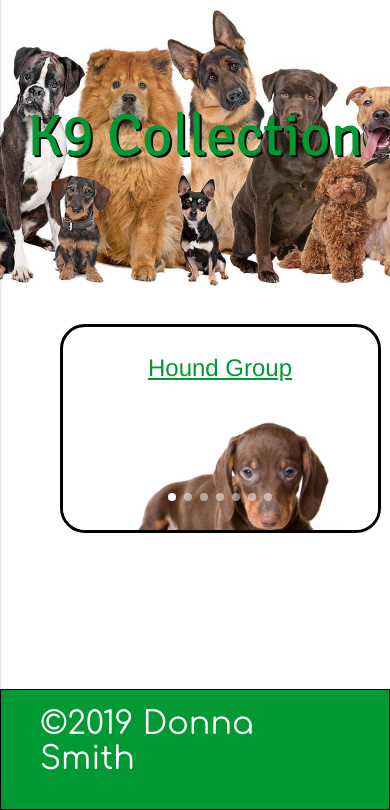
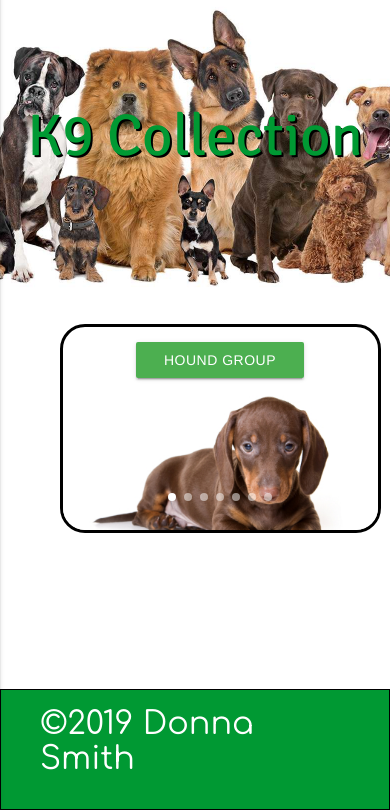
Before and after one commit to skies09/dog-database-ds, a Flask app: page / in a window 390 px wide. Shown: the part 57-867 px from the top of the page. Run offline with Flask 2, Linux system fonts and the light colour scheme; some libraries are stand-ins or nearby versions.

Commit message:
adding styles and updating responsiveness

```diff
--- a/static/css/style.css
+++ b/static/css/style.css
@@ -63,6 +63,10 @@ h2
     margin: 25px;
 }
 
+.carousel a{
+    margin-top:15px;
+}
+
 /*group pages*/
 
 
@@ -91,6 +95,7 @@ form{
 
 form a{
     margin:10px;
+    text-align: center;
 }
 
 /*footer*/
--- a/static/js/javascript.js
+++ b/static/js/javascript.js
@@ -4,8 +4,8 @@ $(".button-collapse").sideNav();
 
   $('.carousel.carousel-slider').carousel({
     fullWidth: true,
-    indicators: true
+    indicators: true,
+
   });
 
-
 });
--- a/templates/base.html
+++ b/templates/base.html
@@ -38,11 +38,14 @@
 
 
     <!--intoduction-->
+
     <article class='container introduction-container'>
-        <div class='row'>
-            <div class='col-xs-12'>
-                <div class='header-wrapper'>
-                    <h1><strong>K9 Collection</strong></h1>
+        <div class='wrapper'>
+            <div class='row'>
+                <div class='col-xs-12'>
+                    <div class='header-wrapper'>
+                        <h1><strong>K9 Collection</strong></h1>
+                    </div>
                 </div>
             </div>
         </div>
--- a/templates/dogs.html
+++ b/templates/dogs.html
@@ -1,54 +1,34 @@
 {% extends 'base.html' %} {% block content %}
 
-
+<div class='carousel-wrapper'>
     <div class="carousel carousel-slider center">
         <div class="carousel-item black-text" href="{{url_for('hound_group')}}">
-        <h2>Hound Group</h2>
+            <a href="{{url_for('hound_group')}}" class="btn waves-effect green white-text">Hound Group</a>
             <img src="/static/img/dachshund.jpg">
-        <div class="carousel-fixed-item center">
-            <a href="{{url_for('hound_group')}}" class="btn waves-effect green white-text">Hound Group</a>
-        </div>
         </div>
         <div class="carousel-item black-text" href="{{url_for('gundog_group')}}">
-        <h2>Gundog Group</h2>
+            <a href="{{url_for('gundog_group')}}" class="btn waves-effect green white-text">Gundog Group</a>
             <img src="/static/img/retriever.jpg">
-        <div class="carousel-fixed-item center">
-            <a href="{{url_for('gundog_group')}}" class="btn waves-effect green white-text">Gundog Group</a>
-        </div>
         </div>
         <div class="carousel-item black-text" href="{{url_for('pastoral_group')}}">
-        <h2>Pastoral Group</h2>
+            <a href="{{url_for('pastoral_group')}}" class="btn waves-effect green white-text">Pastoral Group</a>
             <img src="/static/img/oldenglishsheepdog.jpg">
-        <div class="carousel-fixed-item center">
-            <a href="{{url_for('pastoral_group')}}" class="btn waves-effect green white-text">Pastoral Group</a>
-        </div>
         </div>
         <div class="carousel-item black-text" href="{{url_for('terrier_group')}}">
-        <h2>Terrier Group</h2>
+            <a href="{{url_for('terrier_group')}}" class="btn waves-effect green white-text">Terrier Group</a>
             <img src="/static/img/terrier.jpg">
-        <div class="carousel-fixed-item center">
-            <a href="{{url_for('terrier_group')}}" class="btn waves-effect green white-text">Terrier Group</a>
-        </div>
         </div>
         <div class="carousel-item black-text" href="{{url_for('toy_group')}}">
-        <h2>Toy Group</h2>
+            <a href="{{url_for('toy_group')}}" class="btn waves-effect green white-text darken-text-2">Toy Group</a>
             <img src="/static/img/pug.jpg">
-        <div class="carousel-fixed-item center">
-            <a href="{{url_for('toy_group')}}" class="btn waves-effect green white-text darken-text-2">Toy Group</a>
-        </div>
         </div>
         <div class="carousel-item black-text" href="{{url_for('utility_group')}}">
-        <h2>Utility Group</h2>
+            <a href="{{url_for('utility_group')}}" class="btn waves-effect green white-text">Utility Group</a>
             <img src="/static/img/dalmation.jpg">
-        <div class="carousel-fixed-item center">
-            <a href="{{url_for('utility_group')}}" class="btn waves-effect green white-text">Utility Group</a>
-        </div>
         </div>
         <div class="carousel-item black-text" href="{{url_for('working_group')}}">
-        <h2>Working Group</h2>
+            <a href="{{url_for('working_group')}}" class="btn waves-effect green white-text">Working Group</a>
             <img src="/static/img/stbernard.jpg">
-        <div class="carousel-fixed-item center">
-            <a href="{{url_for('working_group')}}" class="btn waves-effect green white-text">Working Group</a>
         </div>
     </div>
 </div>
```
Also changed, not shown: templates/all_group.html (+9 -7 lines), README.md. Lines whose indentation alone changed are shown as unchanged.
